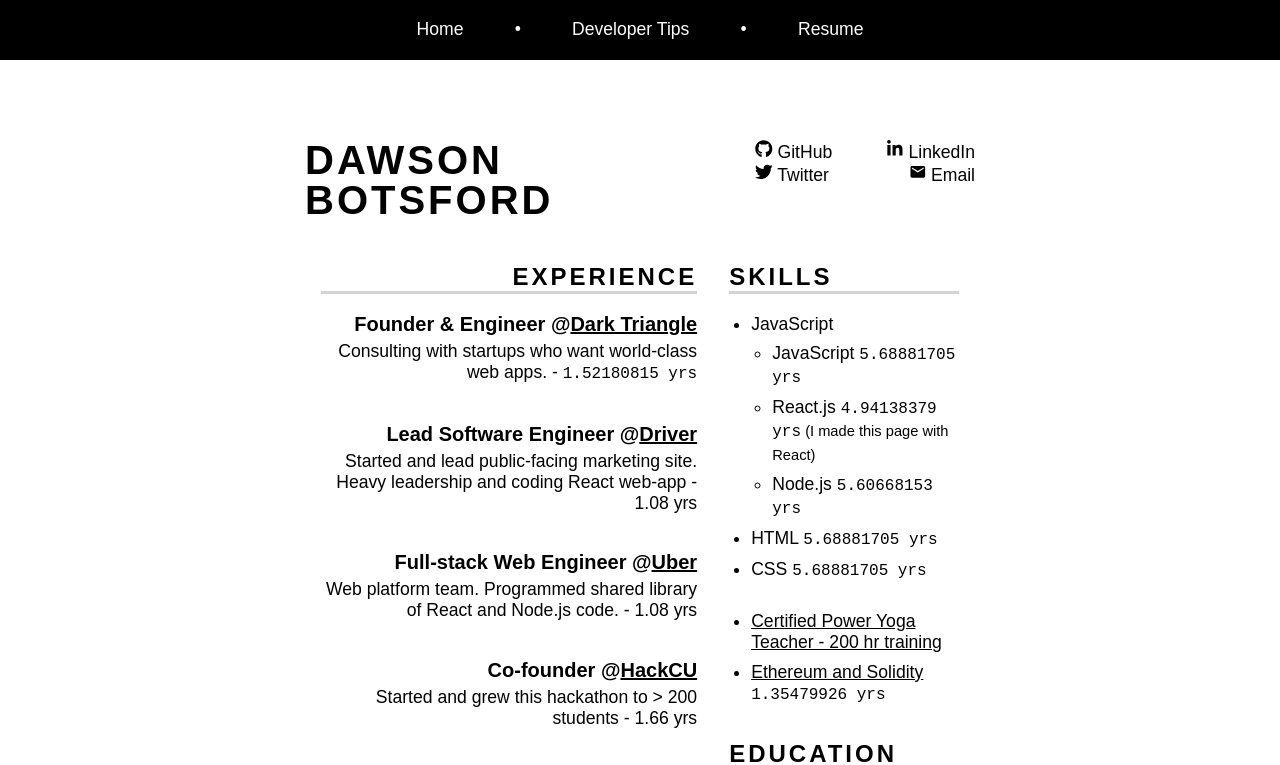
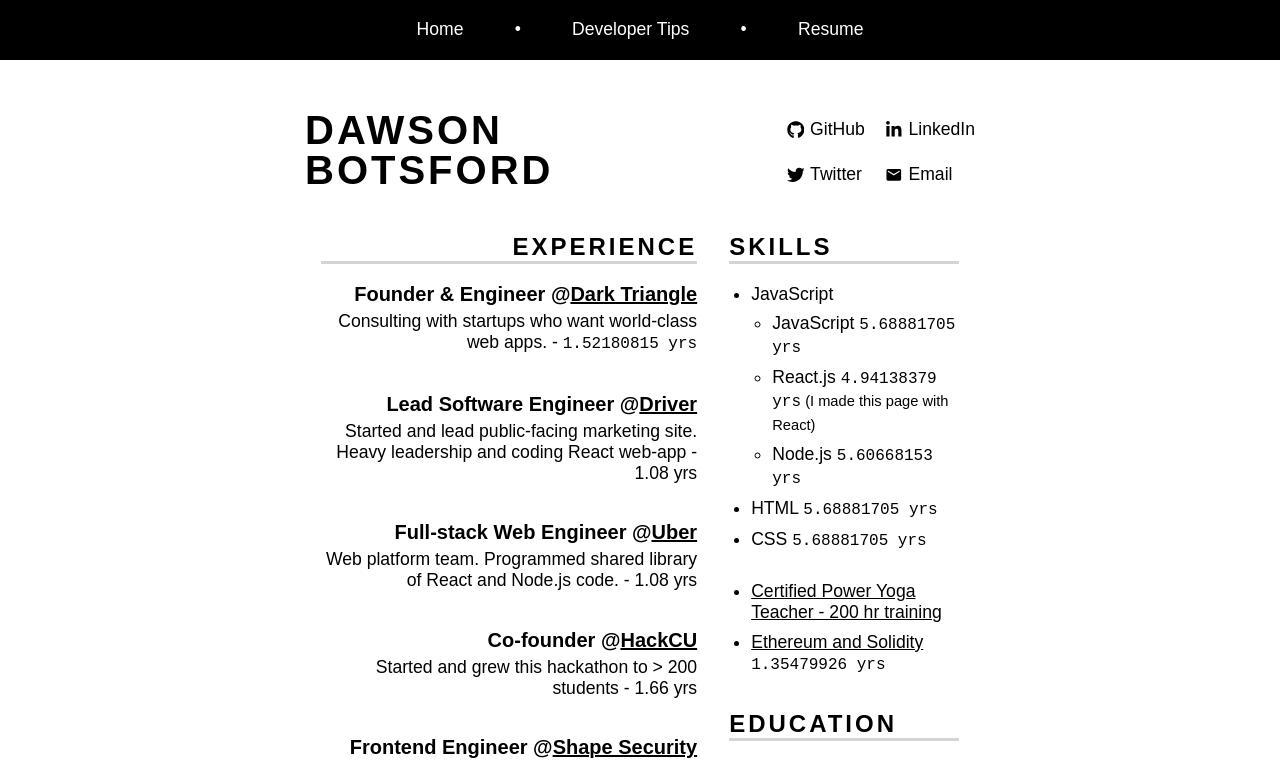
Before and after one commit to dawsbot/www, a Next.js app: page /resume in a window 1280 px wide. Shown: the top 765 px of the page. Built offline with nearby package versions, Linux system fonts and the light colour scheme.

Commit message:
update to react-icons

```diff
--- a/components/container/ResumeBody.js
+++ b/components/container/ResumeBody.js
@@ -111,7 +111,7 @@
           />
           <JobPosition
             jobTitle="Software Engineer"
-            companyName="DoD"
+            companyName="NSA"
             companyUrl="https://www.defense.gov/"
             jobDescription="U.S. Security
               Clearance 2012 - 2015. Stokes Scholar (< 2% acceptance rate) - 2.75 yrs"
--- a/components/container/ResumeHeader.js
+++ b/components/container/ResumeHeader.js
@@ -17,7 +17,7 @@
     letterSpacing: '3px',
     lineHeight: '1',
     weight: 90,
-    margin: '30px 0px 10px 0px',
+    margin: '0px 0px 10px 0px',
     textTransform: 'uppercase',
     // make text not as huge on smaller screens
     '@media(max-width: 670px)': {
@@ -42,6 +42,18 @@
 const SocialIconAnchor = styled.a`
   text-decoration: none;
   color: black;
+  display: grid;
+  grid-template-columns: auto 1fr; /* put inline */
+  grid-column-gap: 6px; /* space between icon and text */
+  align-items: center;
+`;
+
+const SocialMediaGrid = styled.div`
+  display: grid;
+  grid-template-columns: auto auto;
+  grid-column-gap: 20px;
+  /* height of row */
+  grid-template-rows: 40px;
 `;
 
 class ResumeHeader extends Component {
@@ -53,16 +65,15 @@
           <br />
           Botsford
         </h1>
-        <section className={css(styles.linksContainer)}>
-          <div className={css(styles.row)}>
+        <SocialMediaGrid>
+          {/* <section className={css(styles.linksContainer)}>
+          <div className={css(styles.row)}> */}
           <SocialIconAnchor href="https://github.com/dawsbot">
             <FaGithub /> GitHub
           </SocialIconAnchor>
           <SocialIconAnchor href="https://linkedin.com/in/dawsonbotsford">
             <FaLinkedinIn /> LinkedIn
           </SocialIconAnchor>
-          </div>
-          <div className={css(styles.row)}>
           <SocialIconAnchor href="https://twitter.com/dawsonbotsford">
             <FaTwitter /> Twitter
           </SocialIconAnchor>
@@ -70,8 +81,9 @@
           <SocialIconAnchor href="mailto:&#100;&#097;&#119;&#115;&#111;&#110;&#098;&#111;&#116;&#115;&#102;&#111;&#114;&#100;&#064;&#103;&#109;&#097;&#105;&#108;&#046;&#099;&#111;&#109;">
             <MdEmail /> Email
           </SocialIconAnchor>
-          </div>
-        </section>
+        </SocialMediaGrid>
+        {/* </div>
+        </section> */}
       </div>
     );
   }
```
Lines whose indentation alone changed are shown as unchanged.
